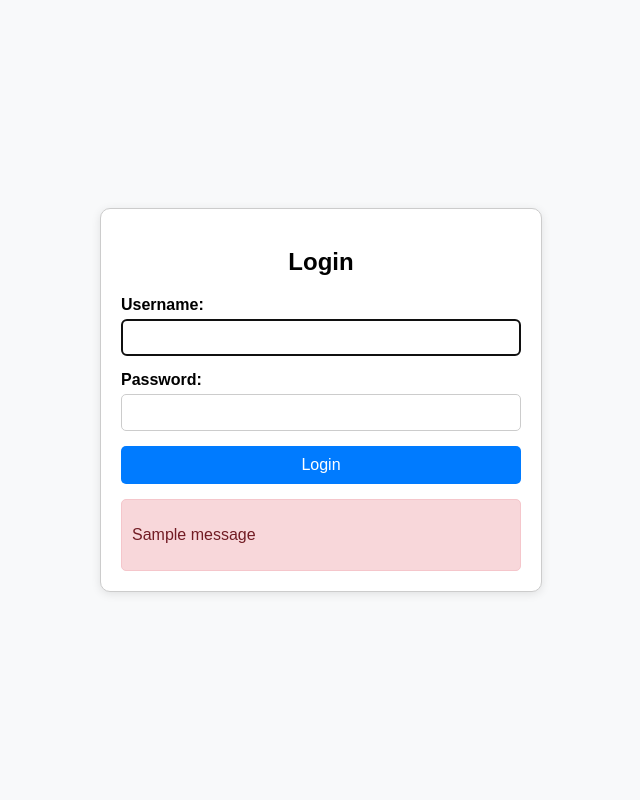
After one commit to P09s/Django, a Django app: page /login_user/ in a window 1280 px wide. The commit adds this page. Shown: the whole page, without its empty margins (319-959 px from the left). Run offline with Django 5.2, Linux system fonts and the light colour scheme; tables that the repository leaves empty hold one stand-in row (values such as "Sample post"); one stand-in notice (Sample message) is shown.

Commit message:
backened edited please verify and update. :)

```diff
--- a/blogwebsite/blogApp/templates/index.html
+++ b/blogwebsite/blogApp/templates/index.html
@@ -221,8 +221,9 @@
             <a href="#about">About</a>
         </div>
         <div class="login-signup">
-            <button onclick="window.location.href='login.html'">Login</button>
-            <button onclick="window.location.href='get-started.html'">Get Started</button>
+                           <button onclick="window.location.href='login_user'">Login</button>
+
+                        <button onclick="window.location.href='signup'">Get Started</button>
         </div>
     </div>
     <div class="main-content">
--- /dev/null
+++ b/blogwebsite/blogApp/templates/registration/login.html
@@ -0,0 +1,107 @@
+<!DOCTYPE html>
+<html lang="en">
+<head>
+    <meta charset="UTF-8">
+    <meta name="viewport" content="width=device-width, initial-scale=1.0">
+    <title>Login</title>
+    <style>
+        body {
+            font-family: Arial, sans-serif;
+            background-color: #f8f9fa;
+            display: flex;
+            justify-content: center;
+            align-items: center;
+            height: 100vh;
+            margin: 0;
+        }
+        .login-container {
+            max-width: 400px;
+            width: 100%;
+            padding: 20px;
+            background-color: #fff;
+            border: 1px solid #ccc;
+            border-radius: 10px;
+            box-shadow: 0 2px 10px rgba(0, 0, 0, 0.1);
+        }
+        h2 {
+            text-align: center;
+            margin-bottom: 20px;
+        }
+        .form-group {
+            margin-bottom: 15px;
+        }
+        .form-group label {
+            display: block;
+            margin-bottom: 5px;
+            font-weight: bold;
+        }
+        .form-group input {
+            width: 100%;
+            padding: 10px;
+            border: 1px solid #ccc;
+            border-radius: 5px;
+            box-sizing: border-box;
+        }
+        .btn {
+            width: 100%;
+            padding: 10px;
+            background-color: #007bff;
+            color: white;
+            border: none;
+            border-radius: 5px;
+            cursor: pointer;
+            font-size: 16px;
+        }
+        .btn:hover {
+            background-color: #0056b3;
+        }
+        .signup-link {
+            text-align: center;
+            margin-top: 15px;
+        }
+        .signup-link a {
+            color: #007bff;
+            text-decoration: none;
+        }
+        .signup-link a:hover {
+            text-decoration: underline;
+        }
+        .alert {
+            margin-top: 15px;
+            padding: 10px;
+            color: #721c24;
+            background-color: #f8d7da;
+            border: 1px solid #f5c6cb;
+            border-radius: 5px;
+        }
+    </style>
+</head>
+<body>
+    <div class="login-container">
+        <h2>Login</h2>
+        <form method="POST">
+            {% csrf_token %}
+            {{ form.non_field_errors }}
+            <div class="form-group">
+                {{ form.username.label_tag }}
+                {{ form.username }}
+                {{ form.username.errors }}
+            </div>
+            <div class="form-group">
+                {{ form.password.label_tag }}
+                {{ form.password }}
+                {{ form.password.errors }}
+            </div>
+            <button type="submit" class="btn">Login</button>
+        </form>
+        {% if messages %}
+            <div class="alert">
+                {% for message in messages %}
+                    <p>{{ message }}</p>
+                {% endfor %}
+            </div>
+        {% endif %}
+    </div>
+
+</body>
+</html>
--- a/blogwebsite/blogApp/urls.py
+++ b/blogwebsite/blogApp/urls.py
@@ -1,6 +1,10 @@
 from django.urls import path,include
 from .views import indexV
+from . import views
 
 urlpatterns = [
-    path('index/', indexV)
+   path('', indexV, name='home'),
+   path('login_user/', views.login_user, name='login'),
+   path('signup/', views.signup_user, name='signup'),
+   path('home/',views.home, name='home1'),
 ]
--- a/blogwebsite/blogApp/views.py
+++ b/blogwebsite/blogApp/views.py
@@ -1,5 +1,52 @@
-from django.shortcuts import render
+from django.shortcuts import render, redirect
+from django.contrib.auth import authenticate, login
+from django.contrib import messages
+from django.contrib.auth.forms import AuthenticationForm, UserCreationForm
+from django.contrib.auth.models import User
 
-# Create your views here.
 def indexV(request):
-    return render(request,"index.html")
+    return render(request, "index.html")
+
+def login_user(request):
+    if request.method == "POST":
+        form = AuthenticationForm(request, data=request.POST)
+        if form.is_valid():
+            username = form.cleaned_data.get('username')
+            password = form.cleaned_data.get('password')
+            user = authenticate(username=username, password=password)
+            if user is not None:
+                login(request, user)
+                if user.is_superuser:
+                    return redirect('/admin/')  # Redirect to admin panel
+                else:
+                    return redirect('home1')  # Redirect to the 'home1' view
+            else:
+                messages.error(request, "Invalid username or password.")
+        else:
+            messages.error(request, "Invalid username or password.")
+    else:
+        form = AuthenticationForm()
+    return render(request, 'registration/login.html', {'form': form})
+
+def signup_user(request):
+    if request.method == 'POST':
+        form = UserCreationForm(request.POST)
+        user_type = request.POST.get('user_type')  # Get the user type from the form
+        if form.is_valid():
+            user = form.save(commit=False)
+            if user_type == 'admin':
+                user.is_staff = True  # Assign staff status for admin-like users
+            # Save the user
+            user.save()
+            username = form.cleaned_data.get('username')
+            messages.success(request, f"Account created for {username}. Please log in.")
+            return redirect('home1')
+        else:
+            messages.error(request, "Failed to create account. Please correct the errors below.")
+    else:
+        form = UserCreationForm()
+
+    return render(request, 'registration/signup.html', {'form': form})
+
+def home(request):
+    return render(request, "home.html")
--- a/blogwebsite/blogwebsite/urls.py
+++ b/blogwebsite/blogwebsite/urls.py
@@ -19,5 +19,6 @@ from django.urls import path,include
 
 urlpatterns = [
     path('admin/', admin.site.urls),
-    path('blog/', include('blogApp.urls'))
+    path('', include('blogApp.urls')),
+    path('login/',include('django.contrib.auth.urls')),
 ]
```
Also changed, not shown: blogwebsite/blogApp/forms.py (added, +8 -0 lines), blogwebsite/blogApp/templates/home.html (added, +9 -0 lines), blogwebsite/blogApp/templates/registration/signup.html (added, +119 -0 lines), blogwebsite/blogwebsite/settings.py (+13 -1 lines), blogwebsite/db.sqlite3.
